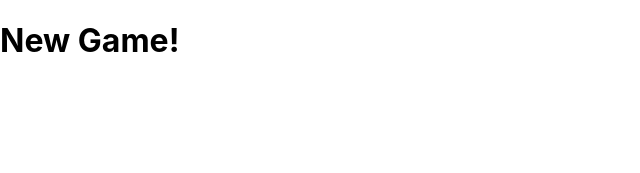
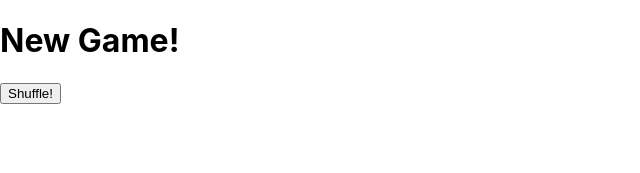
Before and after one commit to DGMarkel/react-war, a React (Create React App) app: page / in a window 1280 px wide. Both pictures are taken after a click on the button "Let's Play!". Shown: the top 173 px of the page, without its empty margins (0-640 px from the left). Built offline with nearby package versions, Linux system fonts and the light colour scheme.

Commit message:
add shuffle button

```diff
--- a/src/containers/Game.jsx
+++ b/src/containers/Game.jsx
@@ -31,6 +31,7 @@ class Game extends Component {
     return (
       <div className="game">
         <h1>New Game!</h1>
+        <button onClick={()=>{this.shuffleDeck()}}>Shuffle!</button>
       </div>
     )
   }
```
